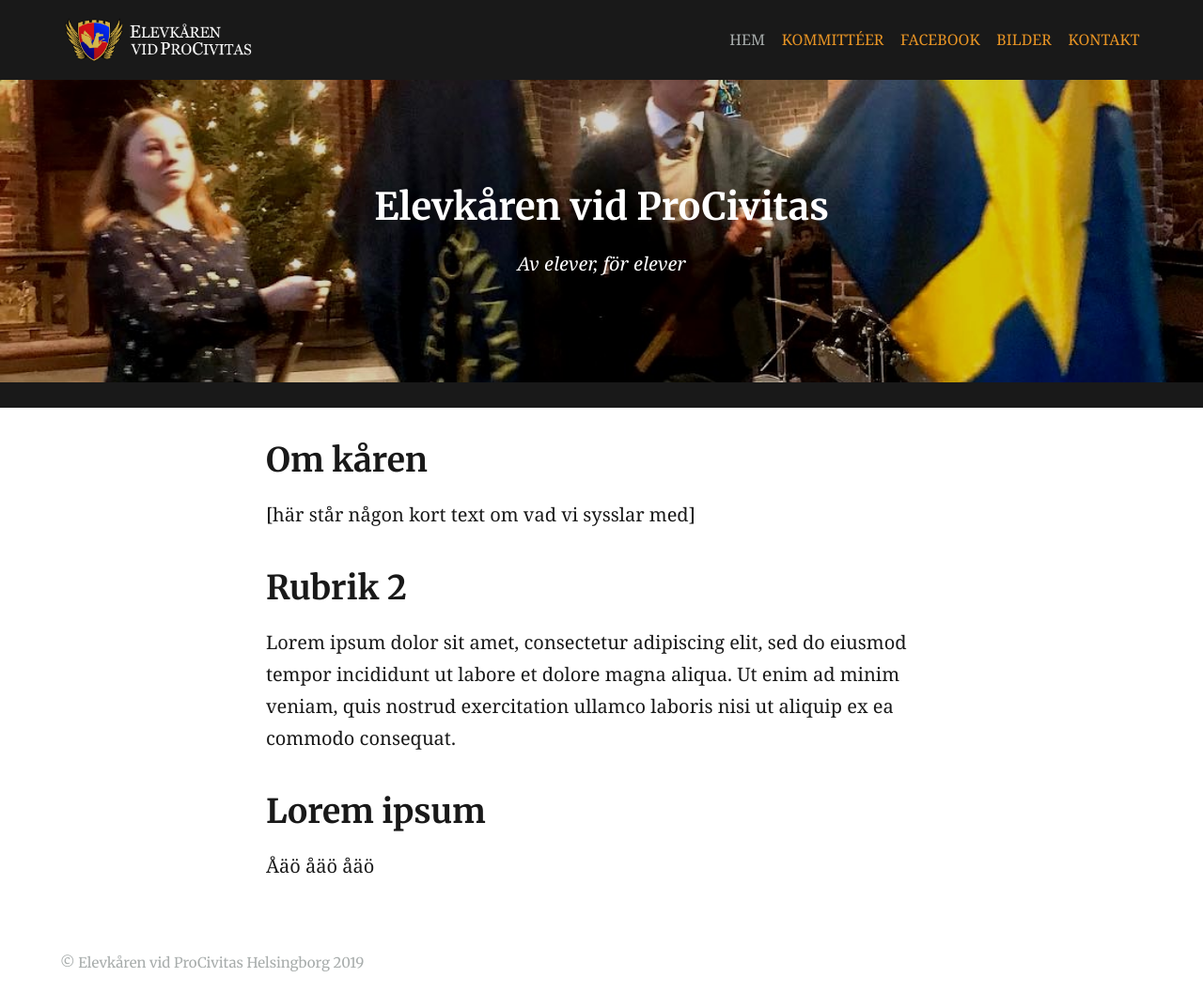
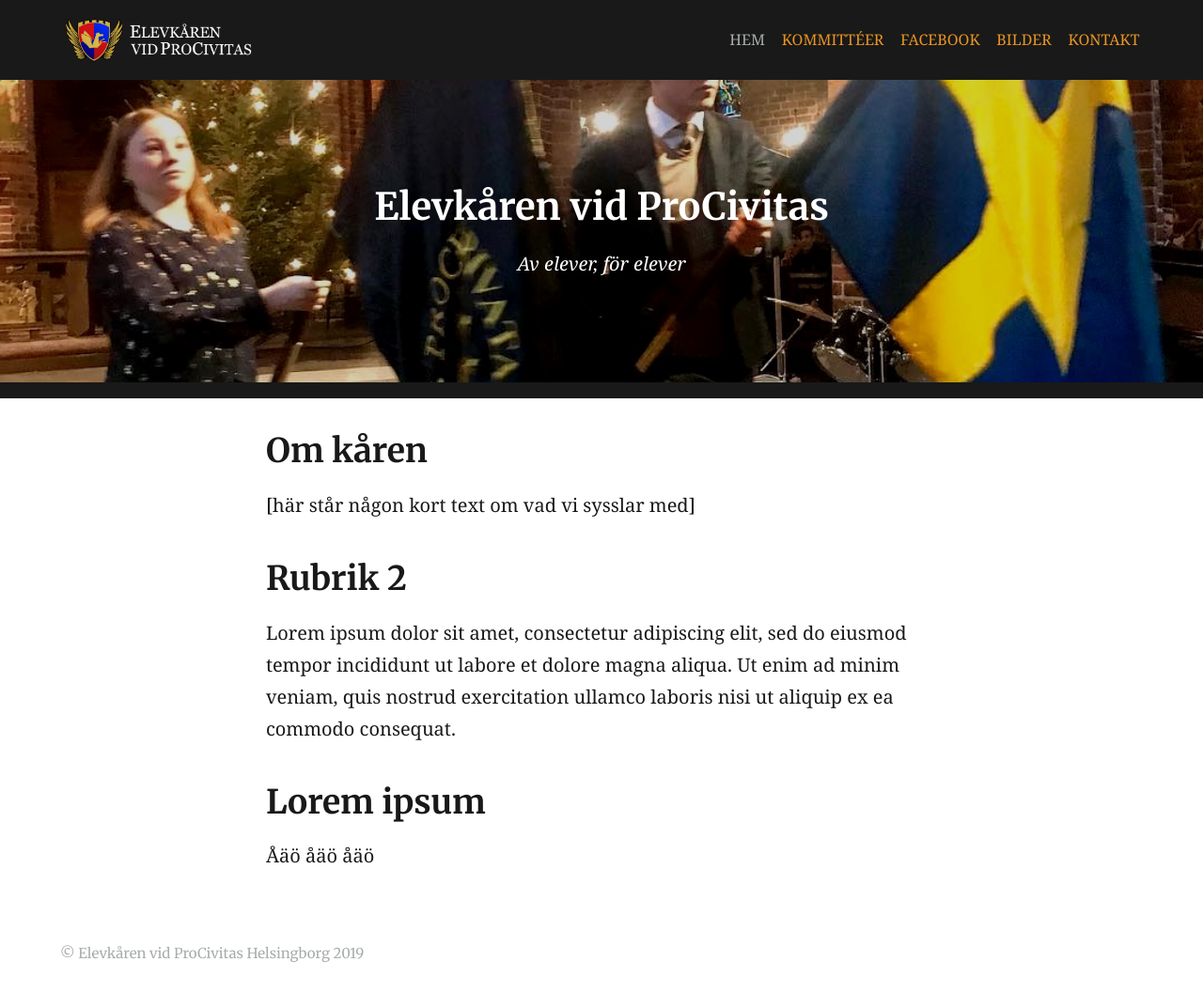
Before and after one commit to ekvp/ekvp.github.io, a Jekyll site: the page built from index.md, in a window 1280 px wide. Shown: the whole page at 94% size. Built offline with Jekyll 4.4.1, drawn with Linux system fonts in a browser that asks for light colours; our own code applies the rules of GitHub Pages for plain Markdown files.

Commit message:
Update _theme.scss

```diff
--- a/_sass/_theme.scss
+++ b/_sass/_theme.scss
@@ -103,7 +103,7 @@ body {
 
 .feature {
   padding-bottom: .4rem;
-  margin-bottom: 1.6rem;
+  margin-bottom: 1rem;
   text-align: center;
   background: #FFFFFF;
   background-size: cover;
```
